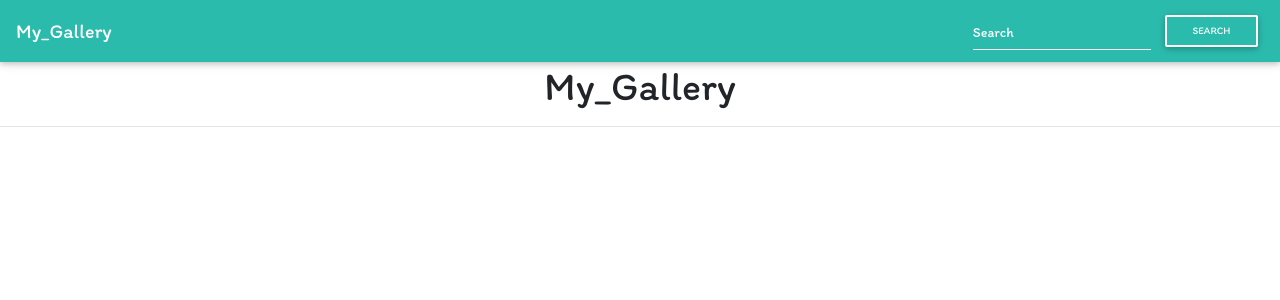
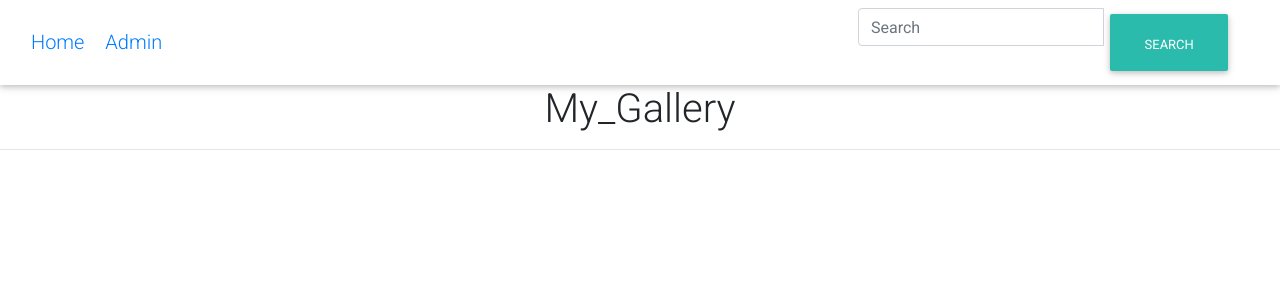
Before and after one commit to David5627/My_Gallary, a Django app: page / in a window 1280 px wide. Shown: the top 300 px of the page. Run offline with Django 3.2, Linux system fonts and the light colour scheme; data that the repository does not hold is empty; some libraries are stand-ins or nearby versions.

```diff
--- a/pictures/templates/locations.html
+++ b/pictures/templates/locations.html
@@ -10,7 +10,7 @@
 </head>
 
 <body>
-    <div class="" style="font-size: 20px; font-family: 'Itim', cursive;">
+    <div class="" style="font-size: 20px;">
 
         {% block content %}
         {{block.super}}
--- a/pictures/templates/navbar.html
+++ b/pictures/templates/navbar.html
@@ -8,17 +8,30 @@
 </head>
 
 <body>
-    <nav class="navbar navbar-dark default-color justify-content-between">
-        <a class="navbar-brand" href="{% url 'pictures' %}">My_Gallery</a>
-        <form class="form-inline my-1" role = "search" action="{% url 'search_results'%}">
-            <div class="md-form form-sm my-0">
-                <input class="form-control form-control-sm mr-sm-2 mb-0" type="text" placeholder="Search" name=category
-                    aria-label="Search">
+    <nav class="navbar navbar-inverse" style="font-size: 20px;">
+      <div class="container-fluid">
+        <div class="navbar-header">
+            <a class="navbar-brand" href="{% url 'pictures' %}">Home</a>
+            <a class="navbar-brand" href="{% url 'admin:index' %}">Admin</a>
+        </div>
+
+        <!-- Adding a search form  -->
+        <div class="col-sm-4 col-md-4 navbar-right">
+
+          <form class="navbar-form" role="search" action="{% url 'search_results' %}">
+
+            <div class="input-group">
+              <input type="text" class="form-control" placeholder="Search" name="category">
+              <div class="input-group-btn">
+                <button class="btn btn-default" type="submit"><i class="glyphicon glyphicon-search" style="font-size: 20px;" ></i>Search</button>
+              </div>
             </div>
-            <button class="btn btn-outline-white btn-sm my-0" type="submit">Search</button>
-        </form>
+
+          </form>
+        </div>
+        <!-- search form end -->
+      </div>
     </nav>
-
-</body>
+  </body>
 
 </html>
--- a/pictures/templates/photos.html
+++ b/pictures/templates/photos.html
@@ -8,7 +8,7 @@
 </head>
 
 <body>
-    <div class="" style="font-size: 20px; font-family: 'Itim', cursive;">
+    <div class="" style="font-size: 20px;">
         {%extends 'base.html' %}
 
         {% block content %}
@@ -29,7 +29,7 @@
                         <!--Card image-->
                         <div class="view overlay">
                             <a data-toggle="modal" data-target="#picId{{pic.id}}">
-                                <img src="{{pic.image.url}}" class="card-img-top img-responsive styled"" alt=" image"
+                                <img src="{{pic.image.url}}" class="card-img-top img-responsive styled" alt=" image"
                                     width="100p">
                             </a>
                         </div>
```
